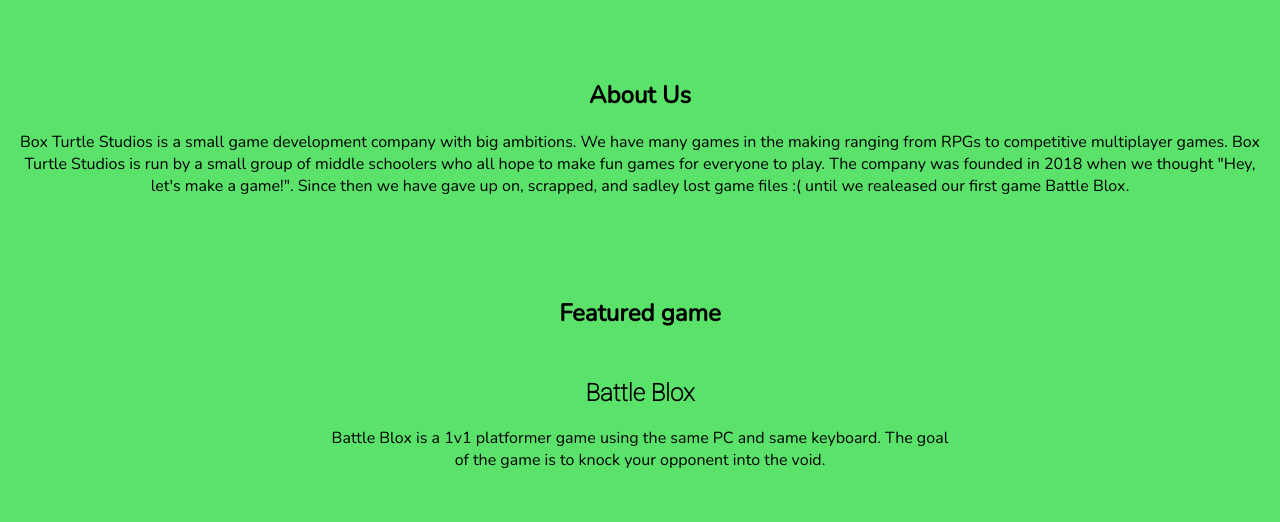
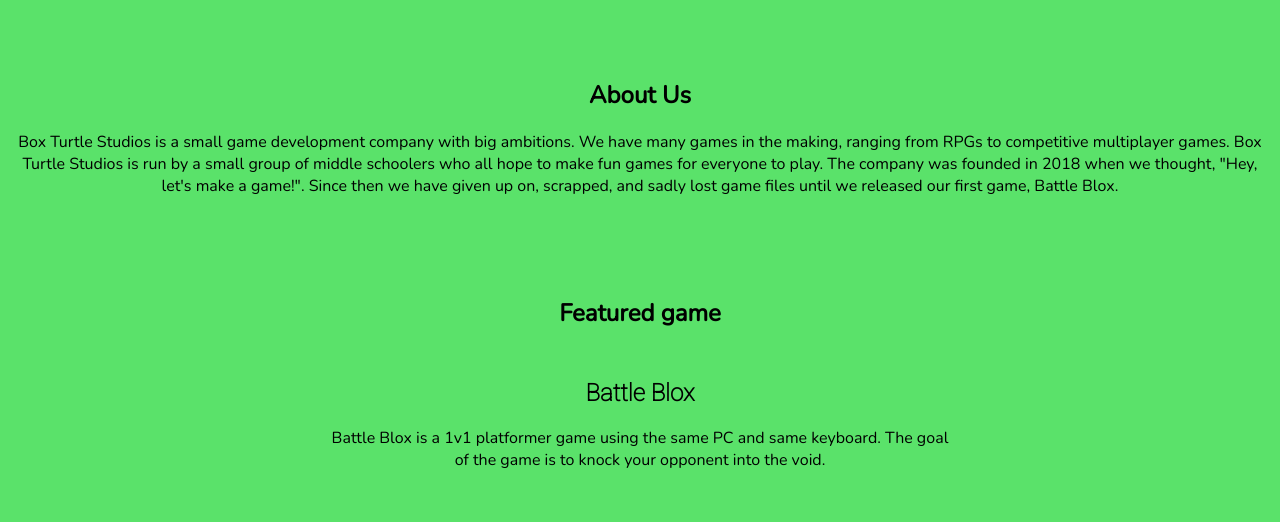
Before and after one commit to boxturtlestudios/site, a plain HTML site: page index.html in a window 1280 px wide. Shown: the part 219-741 px from the top of the page. Drawn offline with nearby package versions, Linux system fonts and the light colour scheme; a web font is replaced by a local one.

Commit message:
Update index.html

```diff
--- a/index.html
+++ b/index.html
@@ -25,7 +25,7 @@
             <h1>Welcome to Box Turtle Studios<h1>
 
             <h2 class="heading2">About Us</h2>
-            <p>Box Turtle Studios is a small game development company with big ambitions. We have many games in the making ranging from RPGs to competitive multiplayer games. Box Turtle Studios is run by a small group of middle schoolers who all hope to make fun games for everyone to play. The company was founded in 2018 when we thought "Hey, let's make a game!". Since then we have gave up on, scrapped, and sadley lost game files :( until we realeased our first game Battle Blox.</p>
+            <p>Box Turtle Studios is a small game development company with big ambitions. We have many games in the making, ranging from RPGs to competitive multiplayer games. Box Turtle Studios is run by a small group of middle schoolers who all hope to make fun games for everyone to play. The company was founded in 2018 when we thought, "Hey, let's make a game!". Since then we have given up on, scrapped, and sadly lost game files until we released our first game, Battle Blox.</p>
 
             <h2 class="heading2">Featured game</h2>
             <h2 class="heading3">Battle Blox</h2>
```
